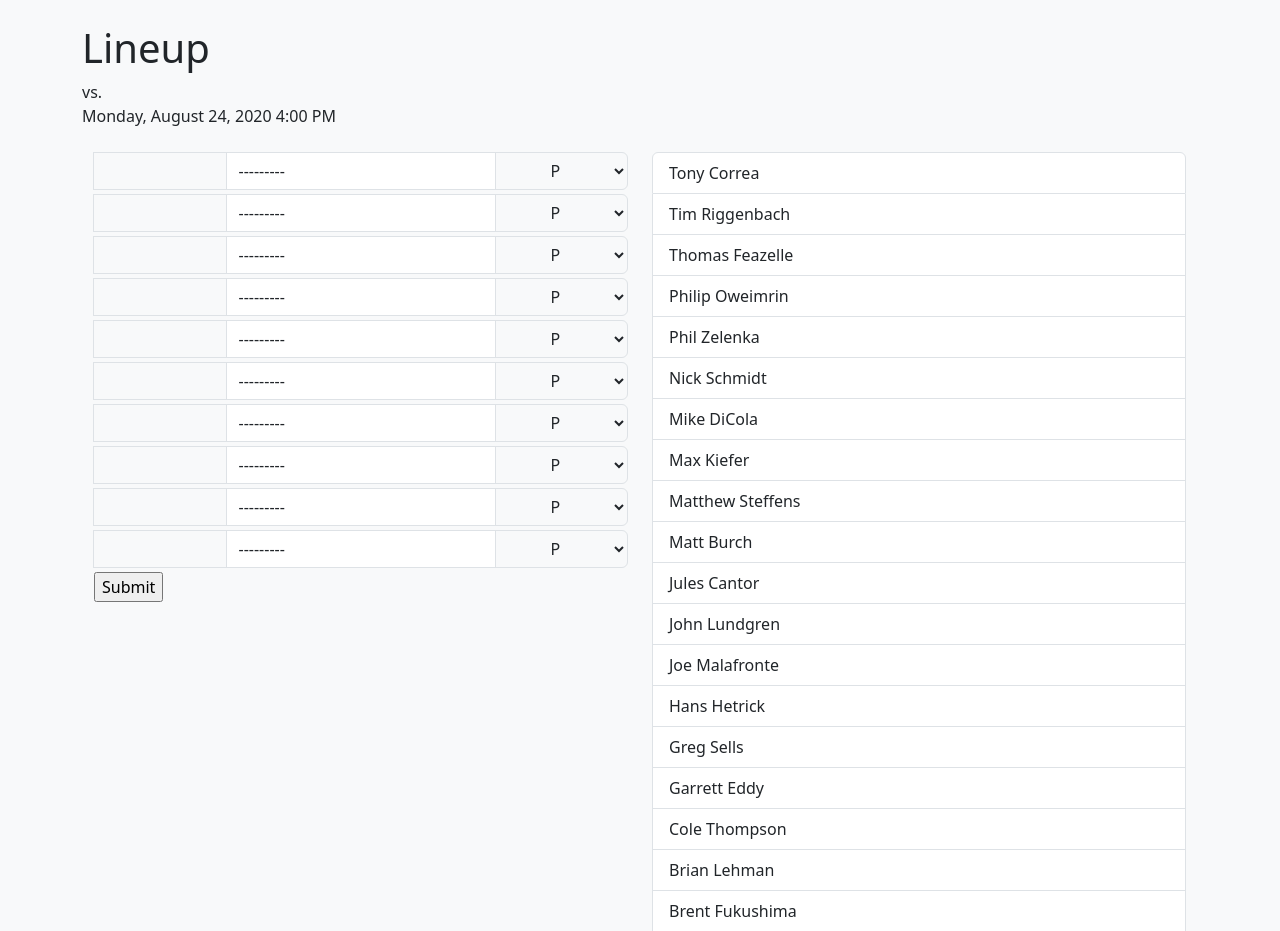
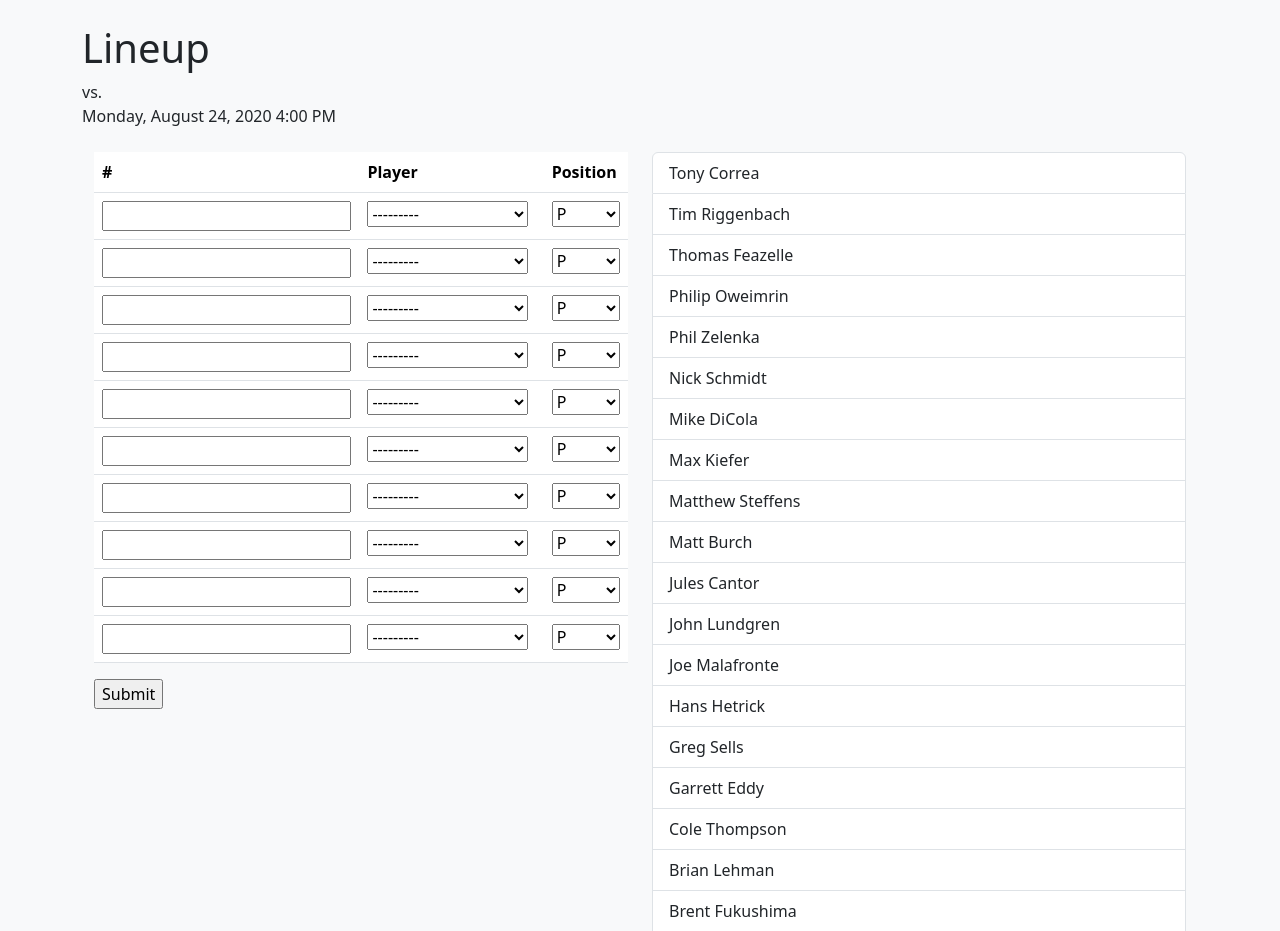
Before and after one commit to anthonyscorrea/benchcoach, a Django app: page /lineups/edit/1 in a window 1280 px wide. Shown: the part 56-987 px from the top of the page. Run offline with Django 3.2, Linux system fonts and the light colour scheme; data comes from the database, SQL or seed files in the repository; data that the repository does not hold is empty; parts of the project's set-up code (start-up, migrations or seed data) failed here and were passed over; some libraries are stand-ins or nearby versions.

Commit message:
reformatted lineup into a table

```diff
--- a/lineups/forms.py
+++ b/lineups/forms.py
@@ -2,16 +2,17 @@ from django import forms
 from .models import Positioning
 from events.models import Event
 from players.models import Player
-from django.forms import modelformset_factory, inlineformset_factory, NumberInput
+from django.forms import modelformset_factory, inlineformset_factory, BaseModelFormSet
 from crispy_forms.helper import FormHelper, Layout
 
 class PositioningForm(forms.ModelForm):
     class Meta:
         model = Positioning
         widgets = {
-            'order': forms.NumberInput(attrs={'class':'input-group-text w-25'}),
-            'player': forms.Select(attrs={'class': 'form-control'}),
-            'position': forms.Select(attrs={'class': 'input-group-text w-25'})
+            'order': forms.NumberInput(attrs={'class':'w-100'}),
+            # 'player': forms.Select(attrs={'class': 'form-control'}),
+            'position': forms.Select(attrs={'class': 'w-100'}),
+            'ordering': forms.NumberInput(attrs={'class':'w-100'})
         }
         exclude = ()
 
@@ -19,7 +20,8 @@ PositioningFormSet = modelformset_factory(
     model=Positioning,
     form=PositioningForm,
     fields = ['player', 'position', 'order'],
-    min_num=9
+    min_num=9,
+    can_order=True
 )
 
 # class PositioningFormSet(modelformset_factory):
--- a/lineups/templates/lineups/lineup.html
+++ b/lineups/templates/lineups/lineup.html
@@ -11,16 +11,26 @@
 {#                <ul class="list-group">#}
             <form action="{%  url 'edit lineup' id=event.id%}" method="post">
 
-                {% csrf_token %}
-                    {{ positionings_formset.management_form }}
-                    {% for pos in positionings_formset %}
-                        <div class="input-group mb-1">
-                            {{ pos.id }}
-                            {{ pos.order }}
-                            {{ pos.player }}
-                            {{ pos.position }}
-                        </div>
+{#                {% csrf_token %}#}
+{#                    {{ positionings_formset.management_form }}#}
+{#                    {% for pos in positionings_formset %}#}
+                <table class="table">
+                    <thead>
+                    <tr>
+                        <th scope="col">#</th>
+                        <th scope="col">Player</th>
+                        <th scope="col">Position</th>
+                    </tr>
+                    </thead>
+                    {% for form in positionings_formset %}
+                        <tr>
+                            <th scope="row">{{ form.order }}</th>
+                            <td>{{ form.player }}</td>
+                            <td>{{ form.position }}</td>
+                        </tr>
                     {% endfor %}
+                </table>
+{#                    {% endfor %}#}
                 <input type="submit" value="Submit">
             </form>
             </div>
```
